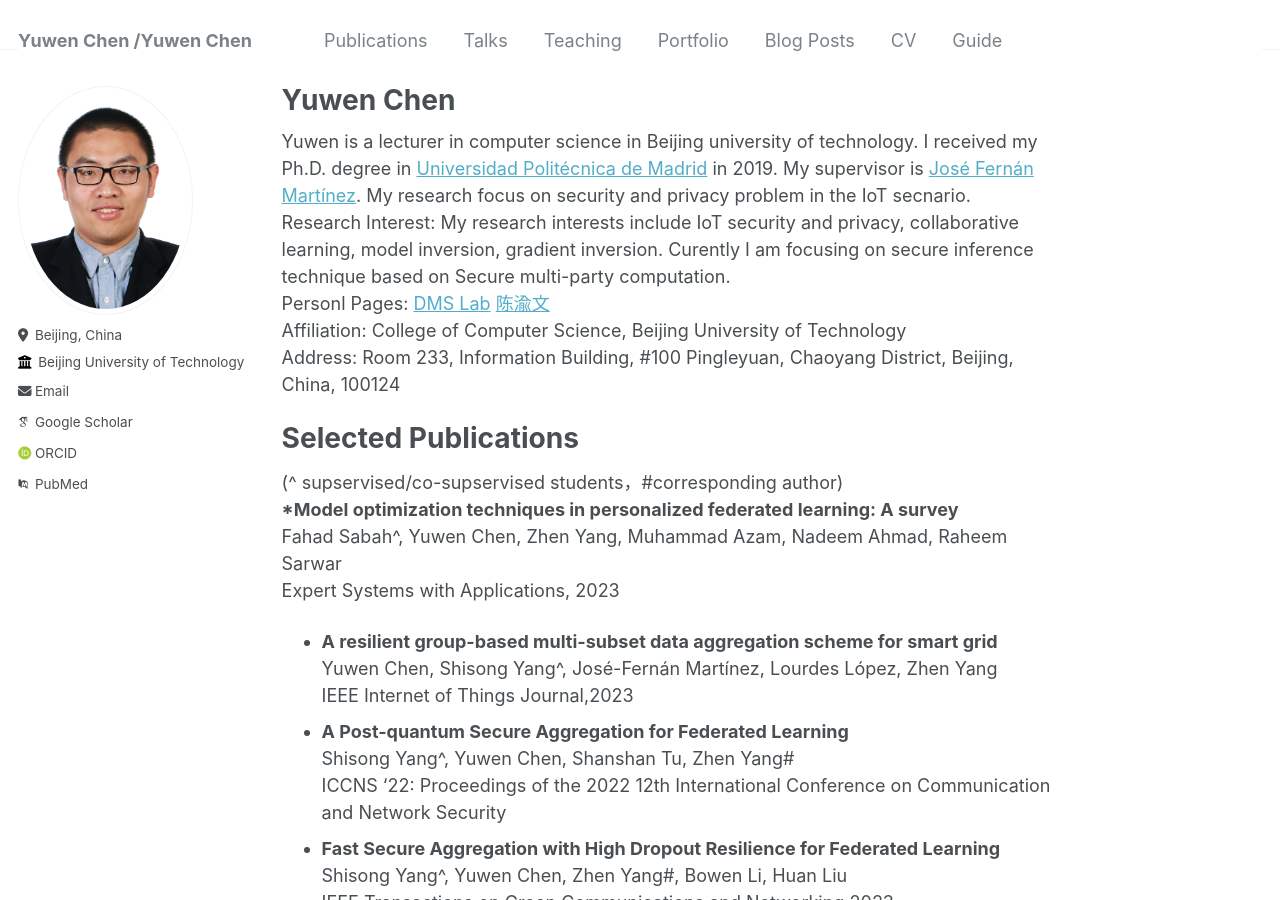
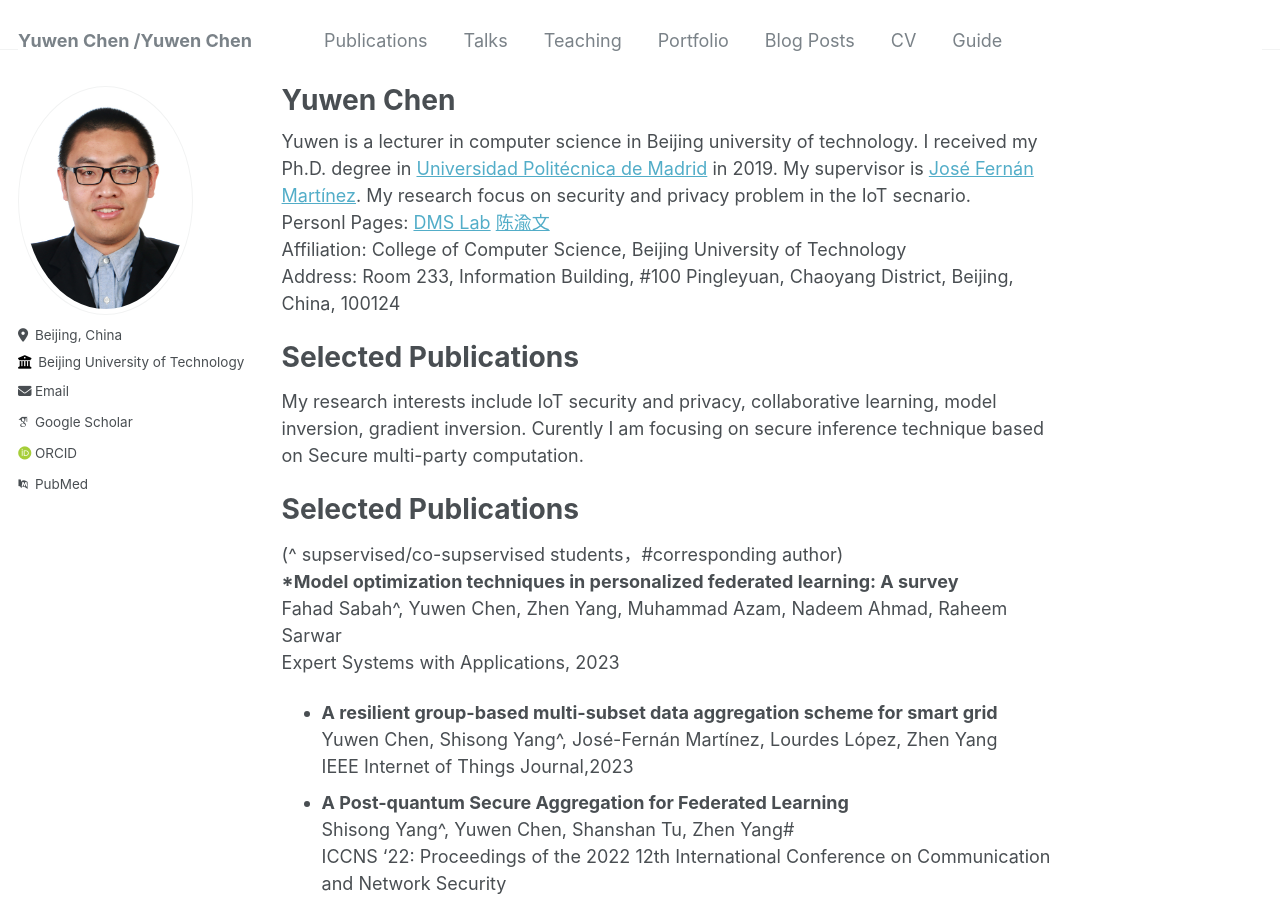
Before and after one commit to SevenBruce/sevenbruce.github.io, a Jekyll site: the page built from _pages/about.md, in a window 1280 px wide and 900 px high. Built offline with Jekyll 4.4.1, drawn with Linux system fonts in a browser that asks for light colours; some web fonts are replaced.

Commit message:
Update about.md

```diff
--- a/_pages/about.md
+++ b/_pages/about.md
@@ -8,12 +8,13 @@ redirect_from:
 ---
 
 Yuwen is a lecturer in computer science in Beijing university of technology. I received my Ph.D. degree in [Universidad Politécnica de Madrid](https://www.upm.es/) in 2019. My supervisor is [José Fernán Martínez](https://www.etsist.upm.es/uploaded/docs_personales/martinez_ortega_jose_fernan/index.html). My research focus on security and privacy problem in the IoT secnario. <br/>
-Research Interest: My research interests include IoT security and privacy, collaborative learning, model inversion, gradient inversion. Curently I am focusing on secure inference technique based on Secure multi-party computation. <br/>
 Personl Pages: [DMS Lab](http://www.dmslab.net/index.php/people/yuwen-chen/) [陈渝文](https://yanzhao.bjut.edu.cn/info/1485/12214.htm)<br/>
 Affiliation: College of Computer Science, Beijing University of Technology<br/>
 Address:   Room 233, Information Building, #100 Pingleyuan, Chaoyang District, Beijing, China, 100124<br/>
 
-
+Selected Publications
+======
+My research interests include IoT security and privacy, collaborative learning, model inversion, gradient inversion. Curently I am focusing on secure inference technique based on Secure multi-party computation. <br/>
 
 Selected Publications
 ======
```
